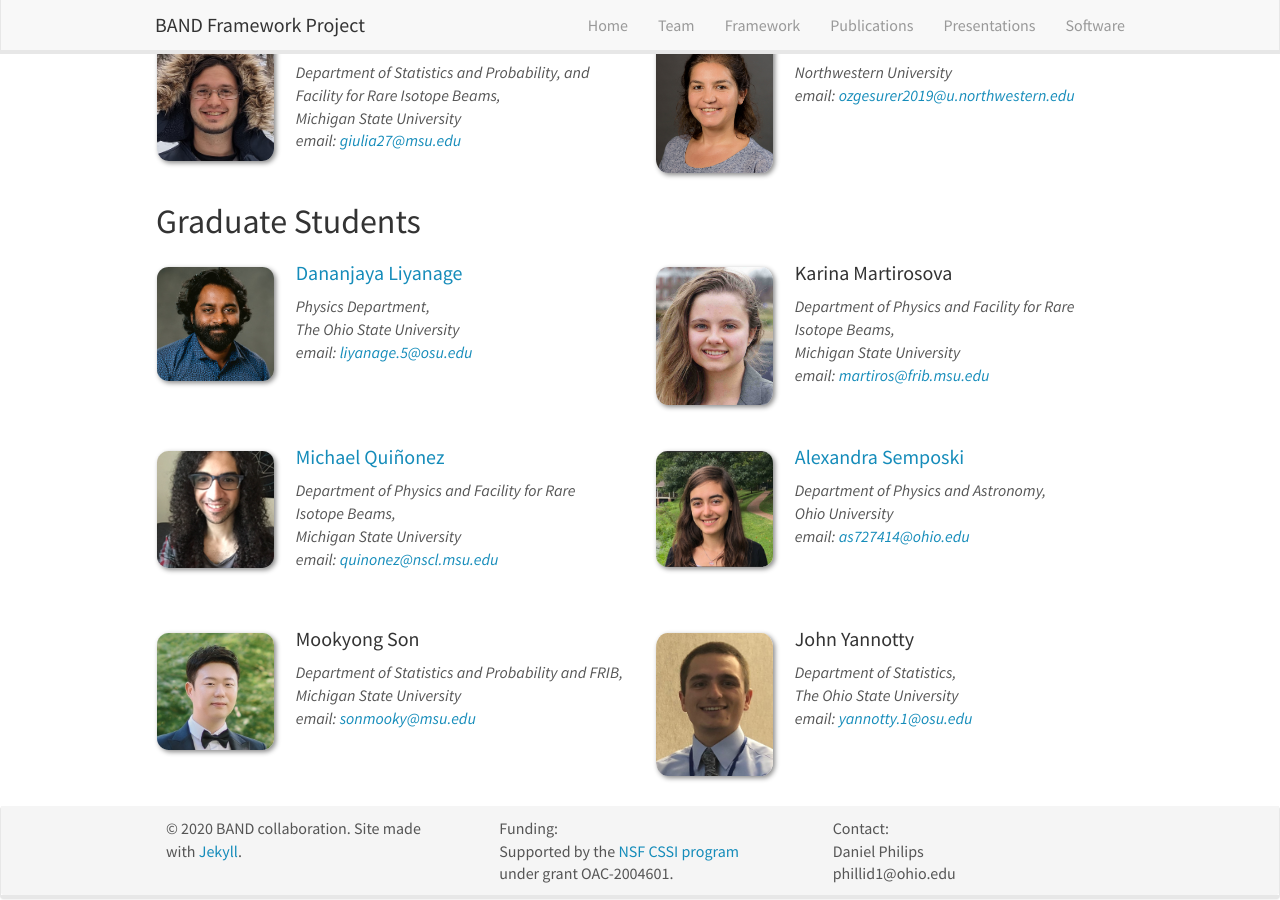
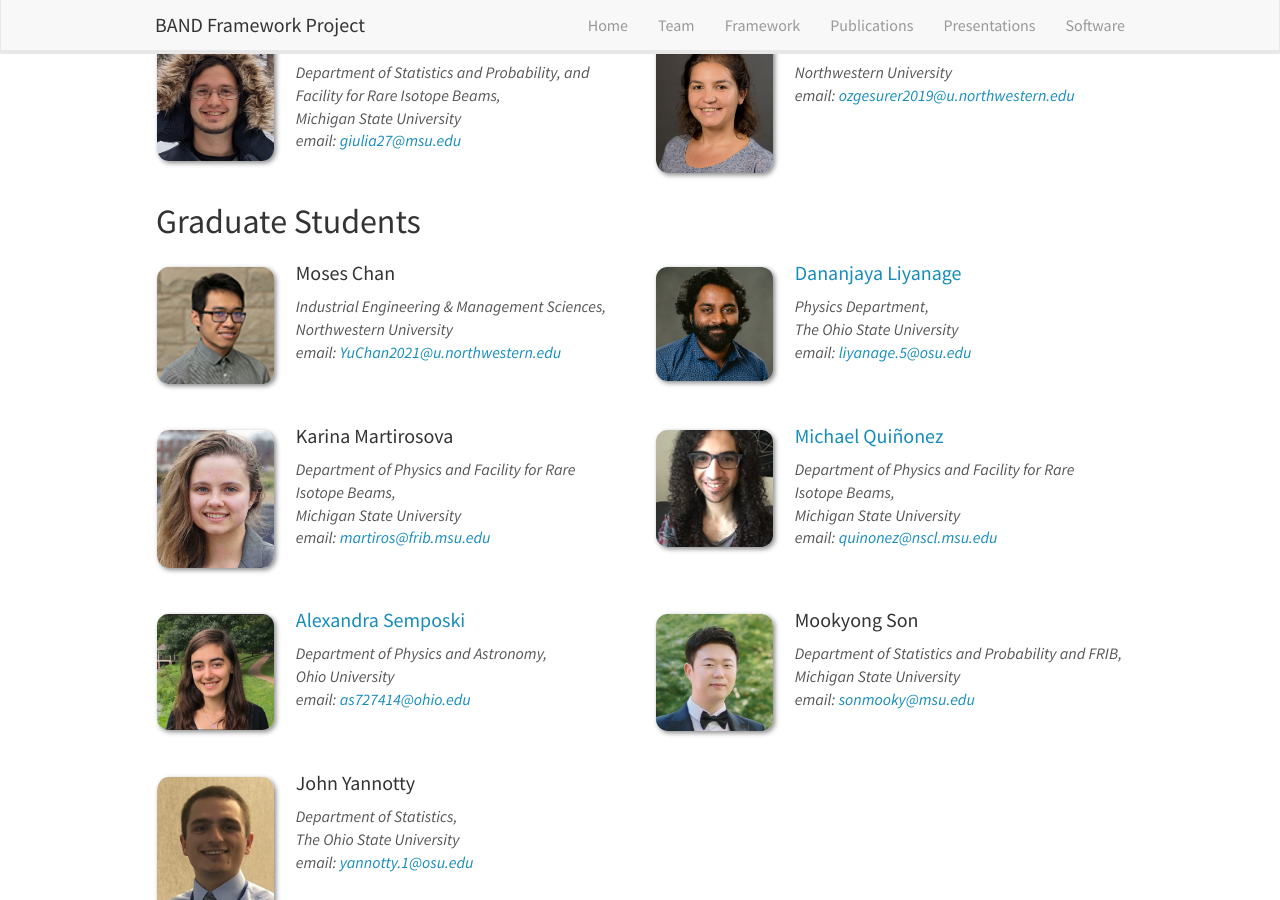
Before and after one commit to bandframework/bandframework.github.io, a Jekyll site: the page built from _pages/team.md, in a window 1280 px wide and 900 px high, scrolled down 3143 px. Built offline with Jekyll 4.4.1, drawn with Linux system fonts in a browser that asks for light colours; nearby versions of some CDN libraries.

Commit message:
Added Moses

```diff
--- a/_data/students.yml
+++ b/_data/students.yml
@@ -7,6 +7,13 @@
 #  education2:
 #  education3:
 #  education4:
+
+- name: Moses Chan
+  photo: chan-moses-website.jpg
+  info: Industrial Engineering & Management Sciences, <br> Northwestern University
+  email: YuChan2021@u.northwestern.edu
+  number_educ: 0
+  education1:
 
 - name: <a href='https://physics.osu.edu/people/liyanage.5'>Dananjaya Liyanage</a>
   photo: liyanage.5_cropped.jpg
```
